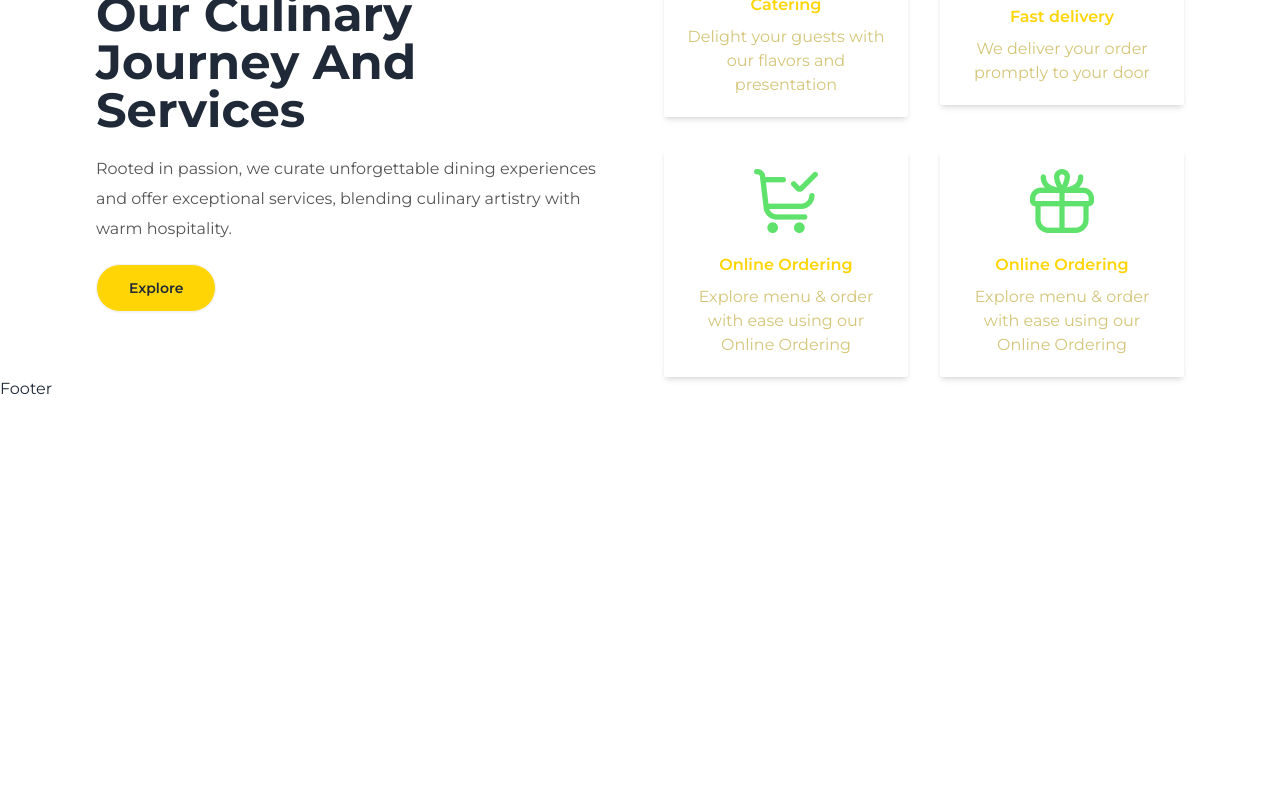
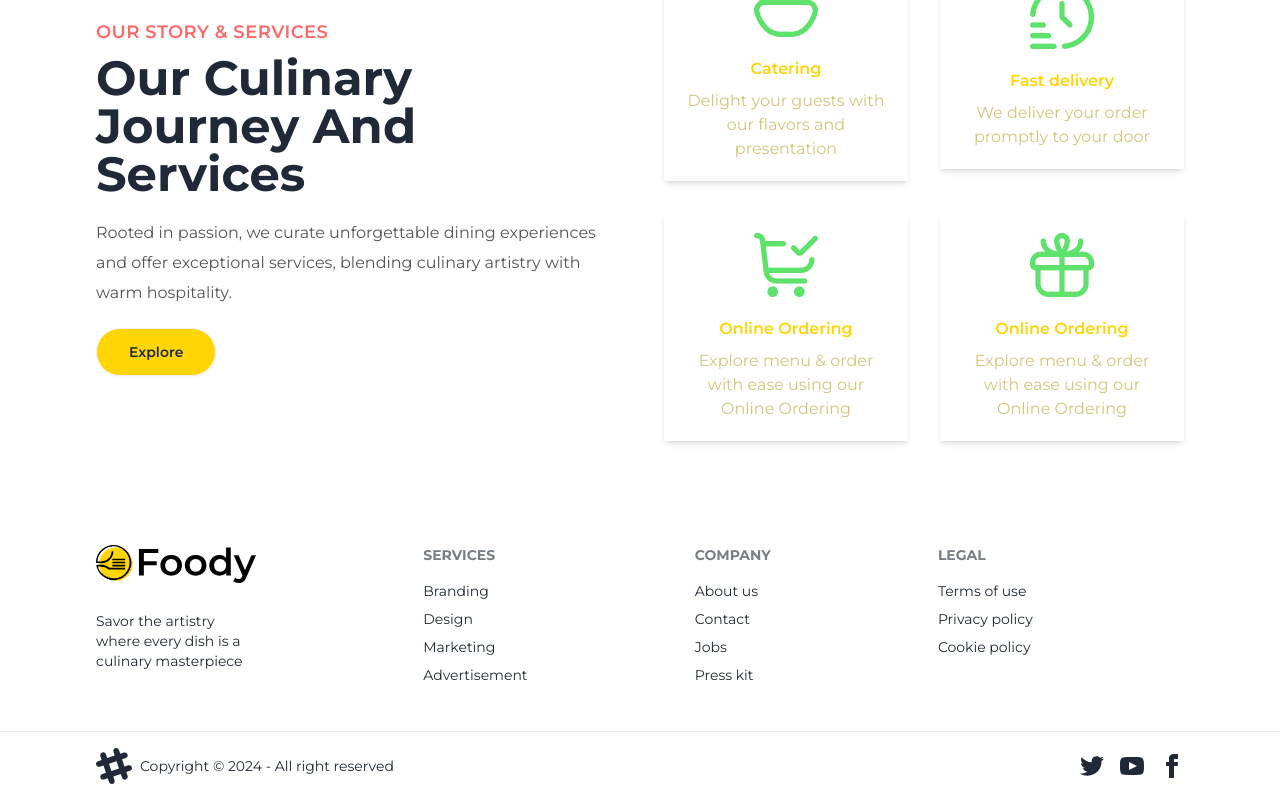
Before and after one commit to AK-Rasel/RestaurantWebsite, a React (Vite) app: page / in a window 1280 px wide. Shown: the part 2964-3764 px from the top of the page. Before the commit the page ends 3365 px from the top, so only its background shows below. Built offline with nearby package versions, Linux system fonts and the light colour scheme; a web font is replaced by a local one.

Commit message:
footer  done

```diff
--- a/src/Pages/home/OurServices.jsx
+++ b/src/Pages/home/OurServices.jsx
@@ -28,7 +28,7 @@
 ];
 export const OurServices = () => {
   return (
-    <div className="section-container">
+    <div className="section-container py-16">
       <div className="flex flex-col md:flex-row items-center justify-between gap-12">
         {/* text----start */}
         <div className="md:w-1/2">
--- a/src/components/Footer.jsx
+++ b/src/components/Footer.jsx
@@ -1,7 +1,91 @@
 import React from "react";
 
 const Footer = () => {
-  return <div>Footer</div>;
+  return (
+    <div>
+      <footer className="footer xl:px-24 px-4 py-10 text-base-content">
+        <aside>
+          <img src="/SVG/icon&font.svg" alt="" />
+          <p className="my-5 md:w-40">
+            Savor the artistry where every dish is a culinary masterpiece
+          </p>
+        </aside>
+        <nav>
+          <h6 className="footer-title">Services</h6>
+          <a className="link link-hover">Branding</a>
+          <a className="link link-hover">Design</a>
+          <a className="link link-hover">Marketing</a>
+          <a className="link link-hover">Advertisement</a>
+        </nav>
+        <nav>
+          <h6 className="footer-title">Company</h6>
+          <a className="link link-hover">About us</a>
+          <a className="link link-hover">Contact</a>
+          <a className="link link-hover">Jobs</a>
+          <a className="link link-hover">Press kit</a>
+        </nav>
+        <nav>
+          <h6 className="footer-title">Legal</h6>
+          <a className="link link-hover">Terms of use</a>
+          <a className="link link-hover">Privacy policy</a>
+          <a className="link link-hover">Cookie policy</a>
+        </nav>
+      </footer>
+
+      <hr />
+      <footer className="footer items-center xl:px-24 p-4  ">
+        <aside className="items-center grid-flow-col">
+          <svg
+            width="36"
+            height="36"
+            viewBox="0 0 24 24"
+            xmlns="http://www.w3.org/2000/svg"
+            fillRule="evenodd"
+            clipRule="evenodd"
+            className="fill-current"
+          >
+            <path d="M22.672 15.226l-2.432.811.841 2.515c.33 1.019-.209 2.127-1.23 2.456-1.15.325-2.148-.321-2.463-1.226l-.84-2.518-5.013 1.677.84 2.517c.391 1.203-.434 2.542-1.831 2.542-.88 0-1.601-.564-1.86-1.314l-.842-2.516-2.431.809c-1.135.328-2.145-.317-2.463-1.229-.329-1.018.211-2.127 1.231-2.456l2.432-.809-1.621-4.823-2.432.808c-1.355.384-2.558-.59-2.558-1.839 0-.817.509-1.582 1.327-1.846l2.433-.809-.842-2.515c-.33-1.02.211-2.129 1.232-2.458 1.02-.329 2.13.209 2.461 1.229l.842 2.515 5.011-1.677-.839-2.517c-.403-1.238.484-2.553 1.843-2.553.819 0 1.585.509 1.85 1.326l.841 2.517 2.431-.81c1.02-.33 2.131.211 2.461 1.229.332 1.018-.21 2.126-1.23 2.456l-2.433.809 1.622 4.823 2.433-.809c1.242-.401 2.557.484 2.557 1.838 0 .819-.51 1.583-1.328 1.847m-8.992-6.428l-5.01 1.675 1.619 4.828 5.011-1.674-1.62-4.829z"></path>
+          </svg>
+          <p>Copyright © 2024 - All right reserved</p>
+        </aside>
+        <nav className="grid-flow-col gap-4 md:place-self-center md:justify-self-end">
+          <a>
+            <svg
+              xmlns="http://www.w3.org/2000/svg"
+              width="24"
+              height="24"
+              viewBox="0 0 24 24"
+              className="fill-current"
+            >
+              <path d="M24 4.557c-.883.392-1.832.656-2.828.775 1.017-.609 1.798-1.574 2.165-2.724-.951.564-2.005.974-3.127 1.195-.897-.957-2.178-1.555-3.594-1.555-3.179 0-5.515 2.966-4.797 6.045-4.091-.205-7.719-2.165-10.148-5.144-1.29 2.213-.669 5.108 1.523 6.574-.806-.026-1.566-.247-2.229-.616-.054 2.281 1.581 4.415 3.949 4.89-.693.188-1.452.232-2.224.084.626 1.956 2.444 3.379 4.6 3.419-2.07 1.623-4.678 2.348-7.29 2.04 2.179 1.397 4.768 2.212 7.548 2.212 9.142 0 14.307-7.721 13.995-14.646.962-.695 1.797-1.562 2.457-2.549z"></path>
+            </svg>
+          </a>
+          <a>
+            <svg
+              xmlns="http://www.w3.org/2000/svg"
+              width="24"
+              height="24"
+              viewBox="0 0 24 24"
+              className="fill-current"
+            >
+              <path d="M19.615 3.184c-3.604-.246-11.631-.245-15.23 0-3.897.266-4.356 2.62-4.385 8.816.029 6.185.484 8.549 4.385 8.816 3.6.245 11.626.246 15.23 0 3.897-.266 4.356-2.62 4.385-8.816-.029-6.185-.484-8.549-4.385-8.816zm-10.615 12.816v-8l8 3.993-8 4.007z"></path>
+            </svg>
+          </a>
+          <a>
+            <svg
+              xmlns="http://www.w3.org/2000/svg"
+              width="24"
+              height="24"
+              viewBox="0 0 24 24"
+              className="fill-current"
+            >
+              <path d="M9 8h-3v4h3v12h5v-12h3.642l.358-4h-4v-1.667c0-.955.192-1.333 1.115-1.333h2.885v-5h-3.808c-3.596 0-5.192 1.583-5.192 4.615v3.385z"></path>
+            </svg>
+          </a>
+        </nav>
+      </footer>
+    </div>
+  );
 };
 
 export default Footer;
```
